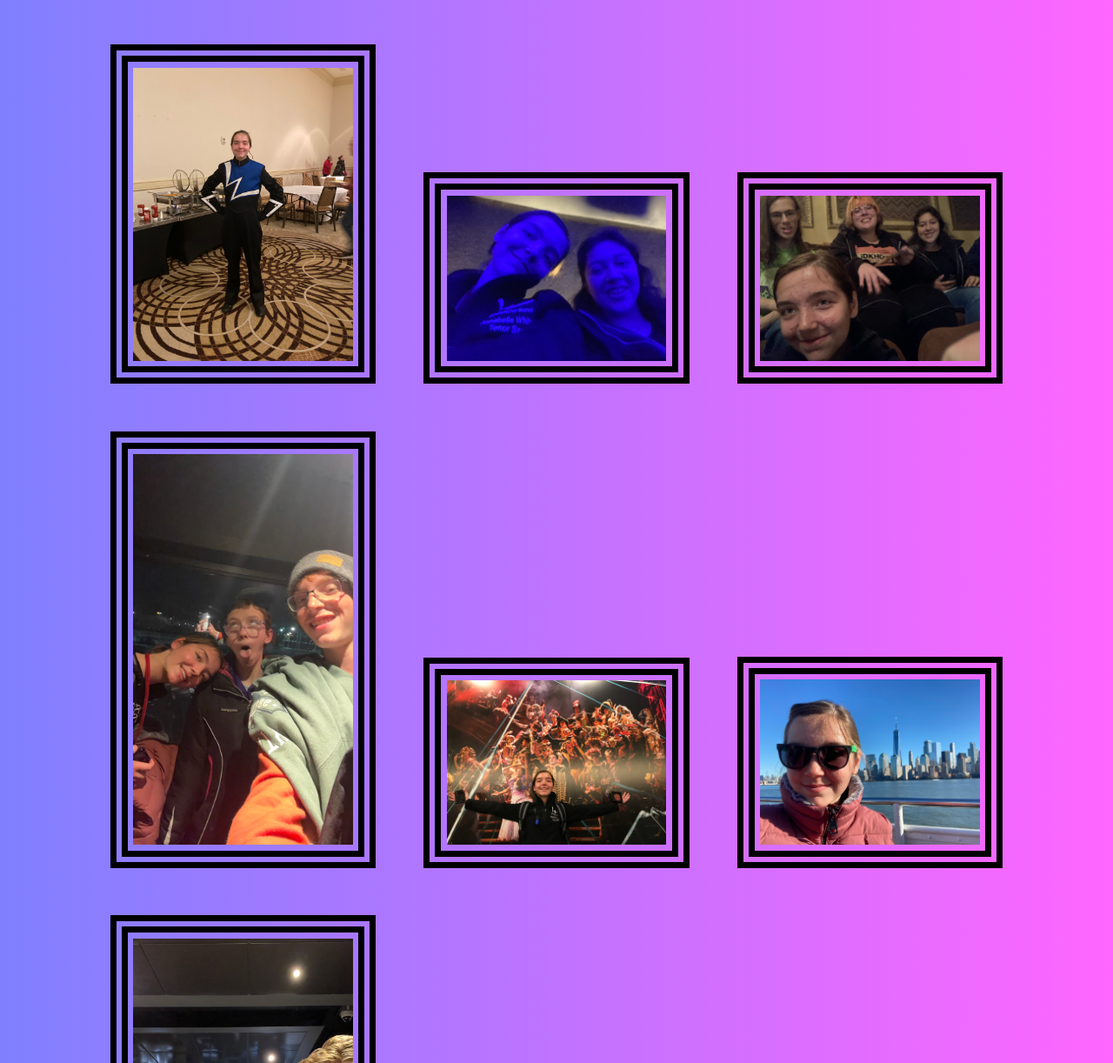
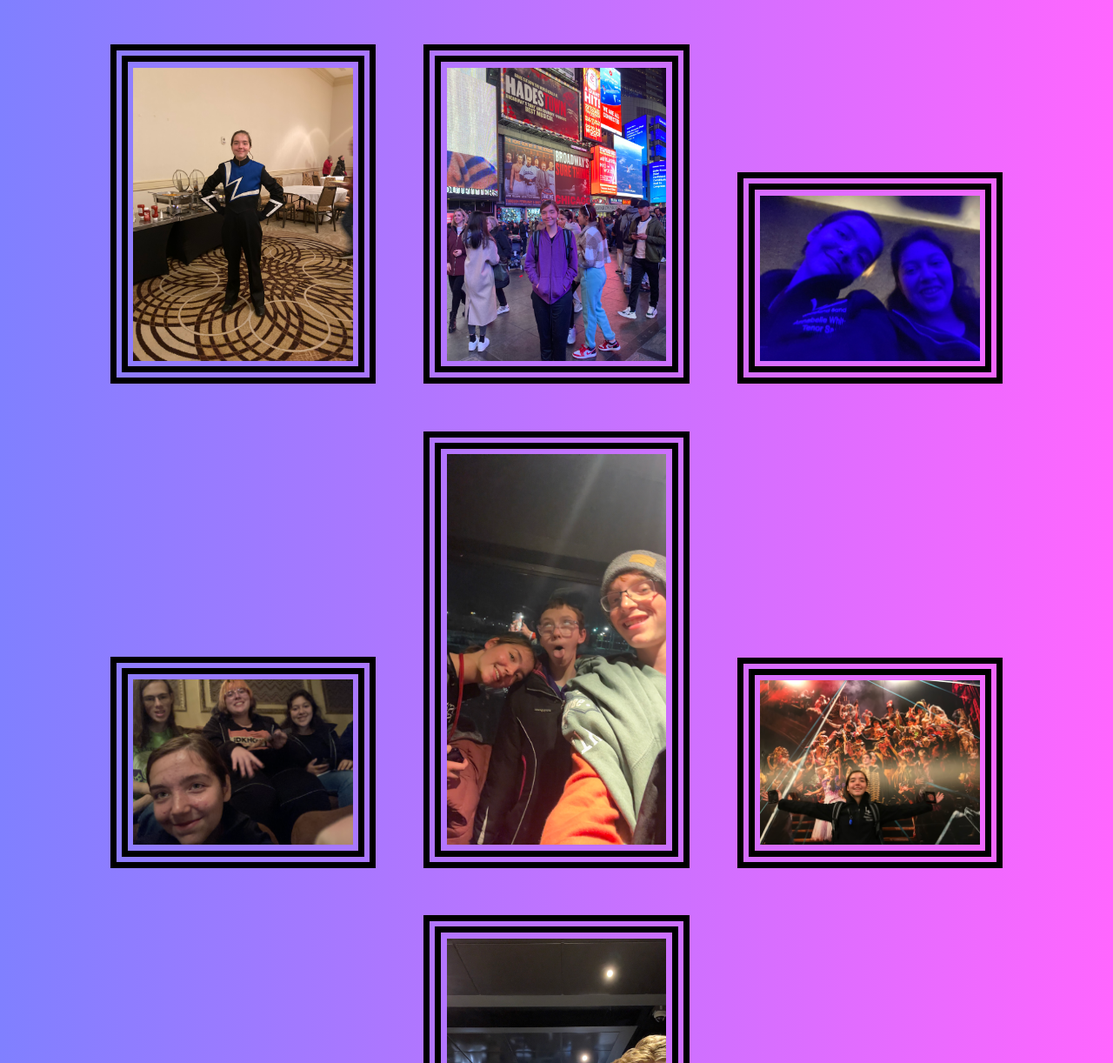
Before and after one commit to AnnAbe11e12/AnnAbe11e12.github.io, a plain HTML site: page index.html in a window 1280 px wide. Shown: the part 498-1720 px from the top of the page at 87% size. Drawn offline with Linux system fonts and the light colour scheme.

Commit message:
Update index.html

```diff
--- a/index.html
+++ b/index.html
@@ -30,7 +30,7 @@
 
 
 
-<https://github.com/AnnAbe11e12/AnnAbe11e12.github.io/blob/main/times-square.jpeg">
+<img src="https://github.com/AnnAbe11e12/AnnAbe11e12.github.io/blob/main/times-square.jpeg">
 
 
 
```
